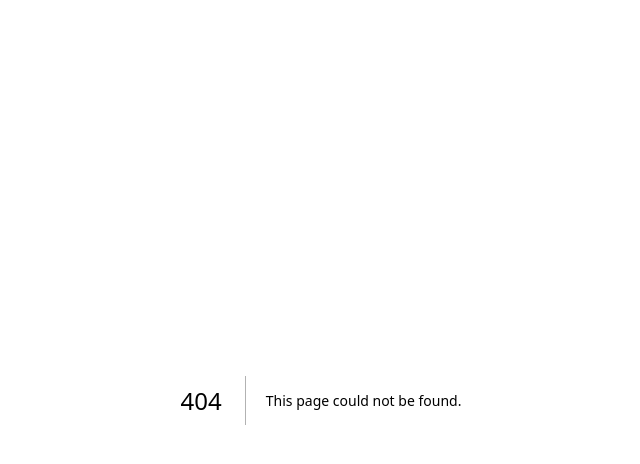
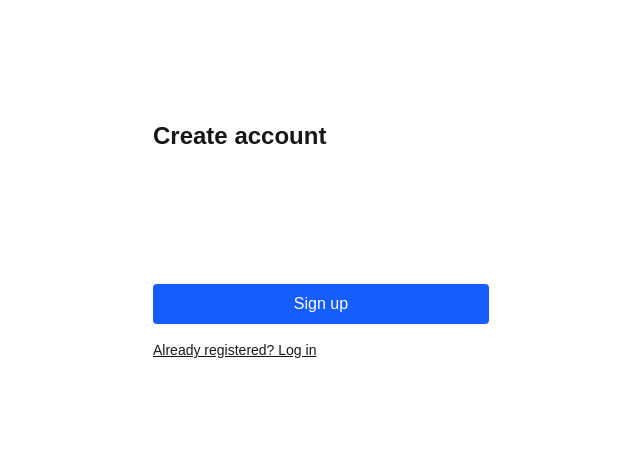
Before and after one commit to justKiduss/expense-tracker, a Next.js app: page /signup in a window 1280 px wide. Before the commit this address had no page. Shown: the top 464 px of the page, without its empty margins (319-959 px from the left). Built offline with nearby package versions, Linux system fonts and the light colour scheme; no server answers.

Commit message:
Add dashboard with SMS import form, transaction list and duplicate feedback

```diff
--- /dev/null
+++ b/app/dashboard/page.tsx
@@ -0,0 +1,26 @@
+import { redirect } from 'next/navigation';
+import { getCurrentUser } from '@/lib/auth/session';
+import { listTransations } from '@/lib/services/transaction.service';
+import LogoutButton from '@/components/logout-button';
+import ImportForm from '@/components/import-form';
+import TransactionList from '@/components/transaction-list';
+
+export default async function DashboardPage() {
+  const user = await getCurrentUser();
+  if (!user) redirect('/login'); // the guard
+
+  const items=await listTransations(user.id); // filtered by the logged-in user
+
+  return (
+    <main className="mx-auto max-w-2xl p-6">
+      <div className="flex items-center justify-between">
+        <h1 className="text-2xl font-semibold">Dashboard</h1>
+        <LogoutButton />
+      </div>
+      <p className="mt-4">Logged in as {user.email}</p>
+
+      <ImportForm/>
+      <TransactionList items={items} />
+    </main>
+  );
+}
--- /dev/null
+++ b/app/login/page.tsx
@@ -0,0 +1,8 @@
+import { redirect } from 'next/navigation';
+import { getCurrentUser } from '@/lib/auth/session';
+import AuthForm from '@/components/auth-form';
+
+export default async function LoginPage() {
+  if (await getCurrentUser()) redirect('/dashboard'); // already logged in
+  return <AuthForm mode="login" />;
+}
--- /dev/null
+++ b/app/signup/page.tsx
@@ -0,0 +1,8 @@
+import { redirect } from 'next/navigation';
+import { getCurrentUser } from '@/lib/auth/session';
+import AuthForm from '@/components/auth-form';
+
+export default async function LoginPage() {
+  if (await getCurrentUser()) redirect('/dashboard'); // already logged in
+  return <AuthForm mode="signup"/>
+}
--- /dev/null
+++ b/components/auth-form.tsx
@@ -0,0 +1,68 @@
+'use client'
+
+import { useState } from "react"
+import { useRouter } from "next/navigation";
+
+async function post (url:string, data:unknown){
+    return fetch(url, {
+        method:'POST',
+        headers: {'Content-Type':'applicaion/json'},
+        body:JSON.stringify(data),
+    });
+}
+
+async function errorMessage(res:Response){
+    const data=await res.json().catch(()=> null);
+    return data?.error ?? 'Something went wrong';
+}
+
+export default function AuthForm({mode}:{mode:'login'|'signup'}){
+    const router=useRouter();
+    const [error,setError]=useState<string | null>(null);
+    const [loading,setLoading]=useState(false);
+
+
+    async function onSubmit(e:React.FormEvent<HTMLFormElement>){
+        e.preventDefault();
+        setError(null);
+        setLoading(true);
+
+        const form=new FormData(e.currentTarget);
+        const payload={email:String(form.get('email')),password:String(form.get('password')) };
+
+        try{
+            if(mode === 'signup'){
+                const res=await post('/api/auth/signup',payload);
+                if(!res.ok) return setError(await errorMessage(res));
+            }
+
+            const res=await post('/api/auth/login',payload);
+            if(!res.ok) return setError(await errorMessage(res));
+
+            router.push('/dashboard');
+            router.refresh();
+             } catch {
+            setError('Network error, try again');
+            } finally {
+            setLoading(false);
+            }
+
+        }
+        return(
+             <form onSubmit={onSubmit} className="mx-auto mt-24 flex w-full max-w-sm flex-col gap-4 p-6">
+                <h1 className="text-2xl font-semibold">{mode === 'login' ? 'Log in' : 'Create account'}</h1>
+                <input name="email" type="email" placeholder="Email" required className="rounded border p-2 text-white" />
+                <input
+                    name="password" type="password" placeholder="Password (8+ characters)"
+                    required minLength={8} maxLength={72} className="rounded border p-2 text-white"
+                />
+                {error && <p className="text-sm text-red-500">{error}</p>}
+                <button disabled={loading} className="rounded bg-blue-600 p-2 text-white disabled:opacity-50">
+                    {loading ? 'Please wait...' : mode === 'login' ? 'Log in' : 'Sign up'}
+                </button>
+                <a href={mode === 'login' ? '/signup' : '/login'} className="text-sm underline">
+                    {mode === 'login' ? 'Need an account? Sign up' : 'Already registered? Log in'}
+                </a>
+            </form>
+        )
+    }
--- /dev/null
+++ b/components/import-form.tsx
@@ -0,0 +1,63 @@
+'use client';
+
+import { useState } from "react";
+import { useRouter } from "next/navigation";
+
+const MESSAGES: Record<string, string>={
+    created:'Saved.',
+    duplicate:'Already imported, nothing changed.',
+    ignored:'Recognized, but it is not a transation (for example a notice).',
+    unknown:'Counld not recognse this message format.',
+};
+
+export default function ImportForm(){
+    const router=useRouter();
+    const [text,setText]=useState('');
+    const [loading,setLoading]=useState(false);
+    const [result,setResult]=useState<{ok:boolean;text:string} | null>(null);
+
+    async function onSubmit(e:React.FormEvent<HTMLFormElement>){
+        e.preventDefault();
+        setLoading(true);
+        setResult(null);
+
+        try{
+            const res=await fetch('/api/transactions/import',{
+                method:'POST',
+                headers:{'Content-Type':'application/json'},
+                body:JSON.stringify({body:text,receivedAt:new Date().toISOString() }),
+            });
+            if(res.status === 401) return router.push('/login');
+            const data=await res.json().catch(()=> null);
+            const status:string | undefined =data?.status;
+            setResult({ok:status === 'created', text :(status && MESSAGES[status]) ?? data?.error ?? 'Somethings went wrong '});
+
+            if (status === 'created'){
+                setText('');
+                router.refresh();
+            }
+        }catch{
+            setResult({ok:false, text:'Network error, try again'});
+        }finally{
+            setLoading(false);
+        }
+    }
+
+    return (
+        <form onSubmit={onSubmit} className="mt-6 flex flex-col gap-3">
+            <textarea
+                value={text}
+                onChange={(e)=>setText(e.target.value)}
+                placeholder="Paste a CBE or telebirr SMS here"
+                rows={4}
+                required
+                maxLength={2000}
+                className="rounded border p-2 text-white" />
+
+            <button disabled={loading || !text.trim()} className="self-start rounded bg-blue-600 px-4 py-2 text-white disabled:opacity-50">
+                {loading ? 'Importing...':'Import'}
+            </button>
+            {result && <p className={`text-sm ${result.ok ? 'text-green-500':'text-yellow-500'}`}>{result.text}</p>}
+        </form>
+    )
+}
--- /dev/null
+++ b/components/logout-button.tsx
@@ -0,0 +1,15 @@
+'use client';
+
+import { useRouter } from 'next/navigation';
+
+export default function LogoutButton() {
+  const router = useRouter();
+
+  async function logout() {
+    await fetch('/api/auth/logout', { method: 'POST' });
+    router.push('/login');
+    router.refresh();
+  }
+
+  return <button onClick={logout} className="rounded border px-3 py-1">Log out</button>;
+}
--- /dev/null
+++ b/components/transaction-list.tsx
@@ -0,0 +1,33 @@
+import type {transations} from '@/lib/db/schema'
+import { formatBirr,formatDate } from '@/lib/format'
+
+type Tx = typeof transations.$inferSelect;
+
+export default function TransactionList({items}:{items:Tx[]}) {
+    if(items.length === 0){
+        return <p className='mt-6 text-sm opacacity-70'>No transactions yet. paste as sms above. </p>
+    }
+
+    return (
+        <ul className='mt-6 divide-y rounded border'>
+            {items.map((t)=>(
+                <li key={t.id} className='flex items-center justify-center gap-4 p-3'>
+                    <div className='min-w-0'>
+                        <p className='truncate font-medium'>{t.counterparty?? t.description??t.kind}</p>
+                        <p className='text-xs opacity-70'>
+                            {formatDate(t.occurredAt)} . {t.kind}
+                            {t.needsReview && ' . needs review'}
+                        </p>
+                    </div>
+                    <div className='text-right'>
+                        <p className={t.direction === 'in'? 'text-green-500':'text-red-500'}>
+                            {t.direction==='in'?'+':'-'}{formatBirr(t.amount)}
+                        </p>
+                        {t.fee > 0 && <p className='text-xs opacity-70'>fee {formatBirr(t.fee)}</p>}
+                    </div>
+                </li>
+            ))}
+        </ul>
+    )
+
+}
--- /dev/null
+++ b/lib/format.ts
@@ -0,0 +1,7 @@
+export function formatBirr(cents: number) {
+  return (cents / 100).toLocaleString('en-US', { minimumFractionDigits: 2, maximumFractionDigits: 2 });
+}
+
+export function formatDate(d: Date) {
+  return d.toLocaleString('en-GB', { timeZone: 'Africa/Addis_Ababa', dateStyle: 'medium', timeStyle: 'short' });
+}
```
